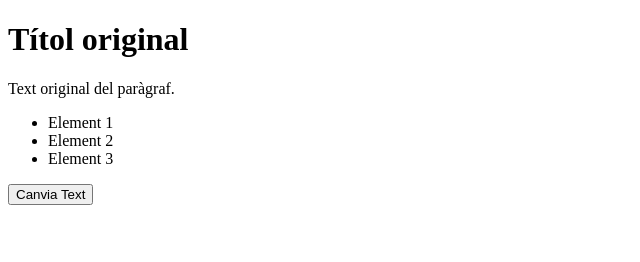
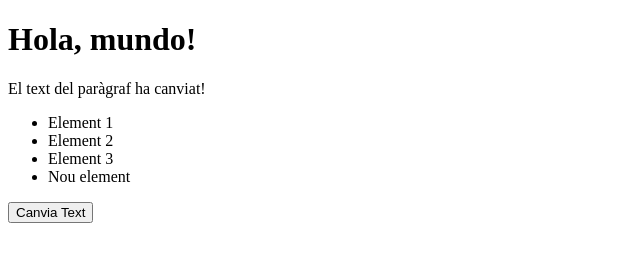
Before and after one commit to AnaGmzPstr/M14_UF1_Act5, a plain HTML site: page todo.html in a window 1280 px wide. Both pictures are taken after a click on the button "Canvia Text". Shown: the whole page, without its empty margins (0-640 px from the left). Drawn offline with Linux system fonts and the light colour scheme.

Commit message:
Exercici 1 fet

```diff
--- a/dom.js
+++ b/dom.js
@@ -0,0 +1,29 @@
+//Función onload
+function init(){
+    cambiarTitulo();
+    afegirLlista();
+    modificarText();
+}
+
+//Exercici 1
+//Canviar el contingut del títol
+function cambiarTitulo(){
+    return document.querySelector('h1').textContent = 'Hola, mundo!';
+}
+
+//Afegir un nou element a la llista
+function afegirLlista(){
+    let nouElement = document.createElement('li');
+    nouElement.textContent = 'Nou element';
+    let ul = document.querySelector('ul');
+    ul.appendChild(nouElement);
+}
+
+//Modificar el text del paràgraf quan es faci click al botó
+function modificarText(){
+    let parrafo = document.querySelector('p');
+    let boton = document.getElementById('canviText');
+    boton.addEventListener('click', function(){
+        parrafo.textContent = 'El text del paràgraf ha canviat!';
+    });
+}
--- a/todo.html
+++ b/todo.html
@@ -7,7 +7,7 @@
     <title>Manipulació del DOM</title>
 </head>
 
-<body>
+<body onload="init()">
     <h1>Títol original</h1>
     <p>Text original del paràgraf.</p>
     <ul>
```
